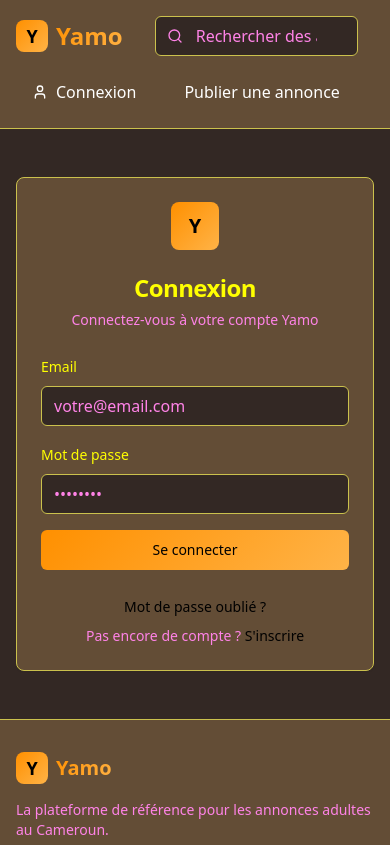
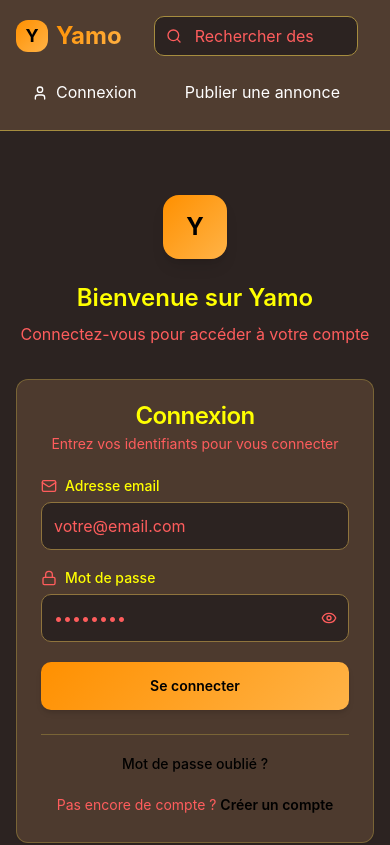
Before and after one commit to kdscrypto/yamo-cameroon-rendezvous-hub, a React (Vite) app: page /login in a window 390 px wide. Shown: the top 845 px of the page. Built offline with nearby package versions, Linux system fonts and the light colour scheme.

Commit message:
Refactor: Improve graphic charter
This commit implements the plan to improve the site's graphic charter. It includes color palette optimization, component harmonization, UX improvements, mobile optimization, and thematic consistency.

```diff
--- a/src/index.css
+++ b/src/index.css
@@ -3,86 +3,89 @@
 @tailwind components;
 @tailwind utilities;
 
-/* Definition of the design system. All colors, gradients, fonts, etc should be defined here. */
+/* Optimized Design System with improved contrast and consistency */
 
 @layer base {
   :root {
-    --background: 17 17 17;
-    --foreground: 255 255 255;
+    /* Enhanced background and foreground with better contrast */
+    --background: 15 15 15;
+    --foreground: 250 250 250;
 
-    --card: 30 30 30;
-    --card-foreground: 255 255 255;
+    /* Improved card contrast */
+    --card: 25 25 25;
+    --card-foreground: 245 245 245;
 
-    --popover: 30 30 30;
-    --popover-foreground: 255 255 255;
+    /* Enhanced popover contrast */
+    --popover: 25 25 25;
+    --popover-foreground: 245 245 245;
 
+    /* Refined primary color with better accessibility */
     --primary: 255 144 0;
     --primary-foreground: 0 0 0;
 
-    --secondary: 45 45 45;
-    --secondary-foreground: 255 255 255;
+    /* Improved secondary with better contrast */
+    --secondary: 40 40 40;
+    --secondary-foreground: 240 240 240;
 
-    --muted: 40 40 40;
-    --muted-foreground: 170 170 170;
+    /* Enhanced muted colors for better readability */
+    --muted: 35 35 35;
+    --muted-foreground: 180 180 180;
 
+    /* Consistent accent colors */
     --accent: 255 144 0;
     --accent-foreground: 0 0 0;
 
-    --destructive: 239 68 68;
+    /* Enhanced destructive colors */
+    --destructive: 220 38 38;
     --destructive-foreground: 255 255 255;
 
-    --border: 55 55 55;
-    --input: 55 55 55;
+    /* Improved border and input contrast */
+    --border: 45 45 45;
+    --input: 40 40 40;
     --ring: 255 144 0;
 
-    --radius: 0.5rem;
+    /* Consistent radius */
+    --radius: 0.75rem;
 
-    --sidebar-background: 17 17 17;
-    --sidebar-foreground: 255 255 255;
+    /* Enhanced sidebar colors */
+    --sidebar-background: 15 15 15;
+    --sidebar-foreground: 250 250 250;
     --sidebar-primary: 255 144 0;
     --sidebar-primary-foreground: 0 0 0;
-    --sidebar-accent: 45 45 45;
-    --sidebar-accent-foreground: 255 255 255;
-    --sidebar-border: 55 55 55;
+    --sidebar-accent: 40 40 40;
+    --sidebar-accent-foreground: 240 240 240;
+    --sidebar-border: 45 45 45;
     --sidebar-ring: 255 144 0;
   }
 
   .dark {
-    --background: 17 17 17;
-    --foreground: 255 255 255;
-
-    --card: 30 30 30;
-    --card-foreground: 255 255 255;
-
-    --popover: 30 30 30;
-    --popover-foreground: 255 255 255;
-
+    /* Maintain consistency in dark mode */
+    --background: 15 15 15;
+    --foreground: 250 250 250;
+    --card: 25 25 25;
+    --card-foreground: 245 245 245;
+    --popover: 25 25 25;
+    --popover-foreground: 245 245 245;
     --primary: 255 144 0;
     --primary-foreground: 0 0 0;
-
-    --secondary: 45 45 45;
-    --secondary-foreground: 255 255 255;
-
-    --muted: 40 40 40;
-    --muted-foreground: 170 170 170;
-
+    --secondary: 40 40 40;
+    --secondary-foreground: 240 240 240;
+    --muted: 35 35 35;
+    --muted-foreground: 180 180 180;
     --accent: 255 144 0;
     --accent-foreground: 0 0 0;
-
-    --destructive: 239 68 68;
+    --destructive: 220 38 38;
     --destructive-foreground: 255 255 255;
-
-    --border: 55 55 55;
-    --input: 55 55 55;
+    --border: 45 45 45;
+    --input: 40 40 40;
     --ring: 255 144 0;
-
-    --sidebar-background: 17 17 17;
-    --sidebar-foreground: 255 255 255;
+    --sidebar-background: 15 15 15;
+    --sidebar-foreground: 250 250 250;
     --sidebar-primary: 255 144 0;
     --sidebar-primary-foreground: 0 0 0;
-    --sidebar-accent: 45 45 45;
-    --sidebar-accent-foreground: 255 255 255;
-    --sidebar-border: 55 55 55;
+    --sidebar-accent: 40 40 40;
+    --sidebar-accent-foreground: 240 240 240;
+    --sidebar-border: 45 45 45;
     --sidebar-ring: 255 144 0;
   }
 }
@@ -93,17 +96,28 @@
   }
 
   body {
-    @apply bg-background text-foreground font-sans;
+    @apply bg-background text-foreground font-sans antialiased;
+    line-height: 1.6;
+  }
+
+  /* Enhanced focus styles for accessibility */
+  *:focus-visible {
+    @apply outline-none ring-2 ring-ring ring-offset-2 ring-offset-background;
   }
 }
 
 @layer components {
+  /* Refined gradient system with better balance */
+  .gradient-primary {
+    background: linear-gradient(135deg, hsl(var(--primary)) 0%, hsl(var(--primary) / 0.8) 100%);
+  }
+
   .gradient-luxe {
-    background: linear-gradient(135deg, #ff9000 0%, #ffb347 50%, #ffd700 100%);
+    background: linear-gradient(135deg, #ff9000 0%, #ffb347 50%, #e6820e 100%);
   }
 
   .text-gradient-luxe {
-    background: linear-gradient(135deg, #ff9000 0%, #ffb347 50%, #ffd700 100%);
+    background: linear-gradient(135deg, #ff9000 0%, #ffb347 50%, #e6820e 100%);
     -webkit-background-clip: text;
     -webkit-text-fill-color: transparent;
     background-clip: text;
@@ -130,4 +144,82 @@
     -webkit-text-fill-color: transparent;
     background-clip: text;
   }
+
+  /* Enhanced interactive states */
+  .interactive-hover {
+    @apply transition-all duration-200 ease-in-out hover:scale-[1.02] hover:shadow-lg;
+  }
+
+  .interactive-press {
+    @apply transition-all duration-100 ease-in-out active:scale-[0.98];
+  }
+
+  /* Consistent spacing utilities */
+  .section-spacing {
+    @apply py-16 md:py-20 lg:py-24;
+  }
+
+  .container-spacing {
+    @apply px-4 sm:px-6 lg:px-8;
+  }
+
+  /* Enhanced card styles */
+  .card-elevated {
+    @apply bg-card border border-border rounded-xl shadow-sm hover:shadow-md transition-shadow duration-200;
+  }
+
+  .card-interactive {
+    @apply card-elevated interactive-hover interactive-press cursor-pointer;
+  }
+
+  /* Improved button variants */
+  .btn-primary {
+    @apply bg-primary text-primary-foreground hover:bg-primary/90 active:bg-primary/80 font-medium rounded-lg px-6 py-2.5 transition-all duration-200 interactive-press;
+  }
+
+  .btn-secondary {
+    @apply bg-secondary text-secondary-foreground hover:bg-secondary/80 active:bg-secondary/70 font-medium rounded-lg px-6 py-2.5 transition-all duration-200 interactive-press;
+  }
+
+  .btn-outline {
+    @apply border border-border bg-background text-foreground hover:bg-accent hover:text-accent-foreground active:bg-accent/80 font-medium rounded-lg px-6 py-2.5 transition-all duration-200 interactive-press;
+  }
+
+  /* Enhanced form elements */
+  .form-input {
+    @apply bg-input border border-border text-foreground placeholder:text-muted-foreground rounded-lg px-4 py-2.5 transition-all duration-200 focus:ring-2 focus:ring-ring focus:border-ring/50;
+  }
+
+  .form-label {
+    @apply text-foreground font-medium text-sm mb-2 block;
+  }
+
+  /* Improved text hierarchy */
+  .heading-xl {
+    @apply text-4xl md:text-5xl lg:text-6xl font-bold text-foreground leading-tight;
+  }
+
+  .heading-lg {
+    @apply text-3xl md:text-4xl font-bold text-foreground leading-tight;
+  }
+
+  .heading-md {
+    @apply text-2xl md:text-3xl font-semibold text-foreground leading-tight;
+  }
+
+  .heading-sm {
+    @apply text-xl md:text-2xl font-semibold text-foreground leading-tight;
+  }
+
+  .body-lg {
+    @apply text-lg text-muted-foreground leading-relaxed;
+  }
+
+  .body-md {
+    @apply text-base text-muted-foreground leading-relaxed;
+  }
+
+  .body-sm {
+    @apply text-sm text-muted-foreground leading-relaxed;
+  }
 }
--- a/src/pages/Login.tsx
+++ b/src/pages/Login.tsx
@@ -10,10 +10,12 @@ import { useAuth } from '@/hooks/useAuth';
 import Header from '@/components/Header';
 import Footer from '@/components/Footer';
 import { useEffect } from 'react';
+import { Eye, EyeOff, Mail, Lock } from 'lucide-react';
 
 const Login = () => {
   const [email, setEmail] = useState('');
   const [password, setPassword] = useState('');
+  const [showPassword, setShowPassword] = useState(false);
   const [isLoading, setIsLoading] = useState(false);
   const { signIn, user } = useAuth();
   const { toast } = useToast();
@@ -61,24 +63,34 @@ const Login = () => {
     <div className="min-h-screen flex flex-col bg-background">
       <Header />
 
-      <div className="flex-1 flex items-center justify-center px-4 py-12">
-        <Card className="w-full max-w-md bg-card border-border">
-          <CardHeader className="text-center">
-            <div className="flex justify-center mb-4">
-              <div className="w-12 h-12 gradient-gold rounded-lg flex items-center justify-center">
-                <span className="text-black font-bold text-xl">Y</span>
+      <div className="flex-1 flex items-center justify-center container-spacing section-spacing">
+        <div className="w-full max-w-md">
+          {/* Enhanced visual hierarchy and spacing */}
+          <div className="text-center mb-8">
+            <div className="flex justify-center mb-6">
+              <div className="w-16 h-16 gradient-gold rounded-2xl flex items-center justify-center shadow-lg">
+                <span className="text-black font-bold text-2xl">Y</span>
               </div>
             </div>
-            <CardTitle className="text-2xl text-foreground">Connexion</CardTitle>
-            <CardDescription className="text-muted-foreground">
-              Connectez-vous à votre compte Yamo
+            <h1 className="heading-md mb-2">Bienvenue sur Yamo</h1>
+            <p className="body-md">Connectez-vous pour accéder à votre compte</p>
+          </div>
+
+          <Card className="card-elevated bg-card/95 backdrop-blur-sm border-border/50">
+            <CardHeader className="text-center pb-6">
+              <CardTitle className="heading-sm">Connexion</CardTitle>
+              <CardDescription className="body-sm">
+                Entrez vos identifiants pour vous connecter
               </CardDescription>
             </CardHeader>
 
-          <CardContent>
-            <form onSubmit={handleSubmit} className="space-y-4">
+            <CardContent className="space-y-6">
+              <form onSubmit={handleSubmit} className="space-y-5">
                 <div className="space-y-2">
-                <Label htmlFor="email" className="text-foreground">Email</Label>
+                  <Label htmlFor="email" className="form-label flex items-center gap-2">
+                    <Mail className="w-4 h-4 text-muted-foreground" />
+                    Adresse email
+                  </Label>
                   <Input
                     id="email"
                     type="email"
@@ -87,46 +99,88 @@ const Login = () => {
                     onChange={(e) => setEmail(e.target.value)}
                     required
                     disabled={isLoading}
-                  className="bg-background border-border focus:ring-2 focus:ring-primary focus:border-transparent"
+                    className="form-input h-12"
                   />
                 </div>
 
                 <div className="space-y-2">
-                <Label htmlFor="password" className="text-foreground">Mot de passe</Label>
+                  <Label htmlFor="password" className="form-label flex items-center gap-2">
+                    <Lock className="w-4 h-4 text-muted-foreground" />
+                    Mot de passe
+                  </Label>
+                  <div className="relative">
                     <Input
                       id="password"
-                  type="password"
+                      type={showPassword ? "text" : "password"}
                       placeholder="••••••••"
                       value={password}
                       onChange={(e) => setPassword(e.target.value)}
                       required
                       disabled={isLoading}
-                  className="bg-background border-border focus:ring-2 focus:ring-primary focus:border-transparent"
+                      className="form-input h-12 pr-12"
                     />
+                    <button
+                      type="button"
+                      onClick={() => setShowPassword(!showPassword)}
+                      className="absolute right-3 top-1/2 -translate-y-1/2 text-muted-foreground hover:text-foreground transition-colors"
+                      disabled={isLoading}
+                    >
+                      {showPassword ? <EyeOff className="w-4 h-4" /> : <Eye className="w-4 h-4" />}
+                    </button>
+                  </div>
                 </div>
 
                 <Button
                   type="submit"
-                className="w-full gradient-gold text-black hover:opacity-90"
+                  className="w-full h-12 btn-primary gradient-gold text-black hover:opacity-90 font-semibold shadow-md"
                   disabled={isLoading}
                 >
-                {isLoading ? 'Connexion...' : 'Se connecter'}
+                  {isLoading ? (
+                    <div className="flex items-center gap-2">
+                      <div className="w-4 h-4 border-2 border-black/30 border-t-black rounded-full animate-spin" />
+                      Connexion...
+                    </div>
+                  ) : (
+                    'Se connecter'
+                  )}
                 </Button>
               </form>
 
-            <div className="mt-6 text-center space-y-2">
-              <Link to="/forgot-password" className="text-sm text-primary hover:underline">
+              <div className="space-y-4 pt-4 border-t border-border/50">
+                <div className="text-center">
+                  <Link
+                    to="/forgot-password"
+                    className="text-sm text-primary hover:text-primary/80 transition-colors font-medium"
+                  >
                     Mot de passe oublié ?
                   </Link>
-              <div className="text-sm text-muted-foreground">
+                </div>
+
+                <div className="text-center">
+                  <span className="text-sm text-muted-foreground">
                     Pas encore de compte ?{' '}
-                <Link to="/register" className="text-primary hover:underline">
-                  S'inscrire
+                  </span>
+                  <Link
+                    to="/register"
+                    className="text-sm text-primary hover:text-primary/80 transition-colors font-semibold"
+                  >
+                    Créer un compte
                   </Link>
                 </div>
               </div>
             </CardContent>
           </Card>
+
+          {/* Additional trust indicators */}
+          <div className="text-center mt-6 space-y-2">
+            <p className="text-xs text-muted-foreground">
+              En vous connectant, vous acceptez nos{' '}
+              <Link to="/terms" className="text-primary hover:underline">
+                conditions d'utilisation
+              </Link>
+            </p>
+          </div>
+        </div>
       </div>
 
       <Footer />
--- a/tailwind.config.ts
+++ b/tailwind.config.ts
@@ -69,15 +69,25 @@ export default {
 					dark: '#e6820e',
 				},
 				dark: {
-					bg: '#111111',
-					card: '#1e1e1e',
-					border: '#373737',
+					bg: '#0f0f0f',
+					card: '#191919',
+					border: '#2d2d2d',
 				}
 			},
 			borderRadius: {
 				lg: 'var(--radius)',
 				md: 'calc(var(--radius) - 2px)',
 				sm: 'calc(var(--radius) - 4px)'
+			},
+			fontFamily: {
+				sans: ['Inter', 'system-ui', 'sans-serif'],
+			},
+			spacing: {
+				'18': '4.5rem',
+				'88': '22rem',
+			},
+			backdropBlur: {
+				xs: '2px',
 			},
 			keyframes: {
 				'accordion-down': {
@@ -106,6 +116,26 @@ export default {
 						transform: 'translateY(0)'
 					}
 				},
+				'scale-in': {
+					from: {
+						opacity: '0',
+						transform: 'scale(0.95)'
+					},
+					to: {
+						opacity: '1',
+						transform: 'scale(1)'
+					}
+				},
+				'slide-up': {
+					from: {
+						opacity: '0',
+						transform: 'translateY(20px)'
+					},
+					to: {
+						opacity: '1',
+						transform: 'translateY(0)'
+					}
+				},
 				'modern-shimmer': {
 					'0%': {
 						backgroundPosition: '-200% 0'
@@ -113,13 +143,29 @@ export default {
 					'100%': {
 						backgroundPosition: '200% 0'
 					}
+				},
+				'pulse-subtle': {
+					'0%, 100%': {
+						opacity: '1'
+					},
+					'50%': {
+						opacity: '0.8'
+					}
 				}
 			},
 			animation: {
 				'accordion-down': 'accordion-down 0.2s ease-out',
 				'accordion-up': 'accordion-up 0.2s ease-out',
 				'fade-in': 'fade-in 0.5s ease-out',
-				'modern-shimmer': 'modern-shimmer 2s ease-in-out infinite'
+				'scale-in': 'scale-in 0.3s ease-out',
+				'slide-up': 'slide-up 0.4s ease-out',
+				'modern-shimmer': 'modern-shimmer 2s ease-in-out infinite',
+				'pulse-subtle': 'pulse-subtle 2s ease-in-out infinite'
+			},
+			boxShadow: {
+				'soft': '0 2px 8px 0 rgb(0 0 0 / 0.08)',
+				'medium': '0 4px 16px 0 rgb(0 0 0 / 0.12)',
+				'strong': '0 8px 32px 0 rgb(0 0 0 / 0.16)',
 			}
 		}
 	},
```
Also changed, not shown: src/components/OptimizedAdCard.tsx (+31 -29 lines), src/components/auth/AuthCard.tsx (+23 -11 lines). Lines whose indentation alone changed are shown as unchanged.
